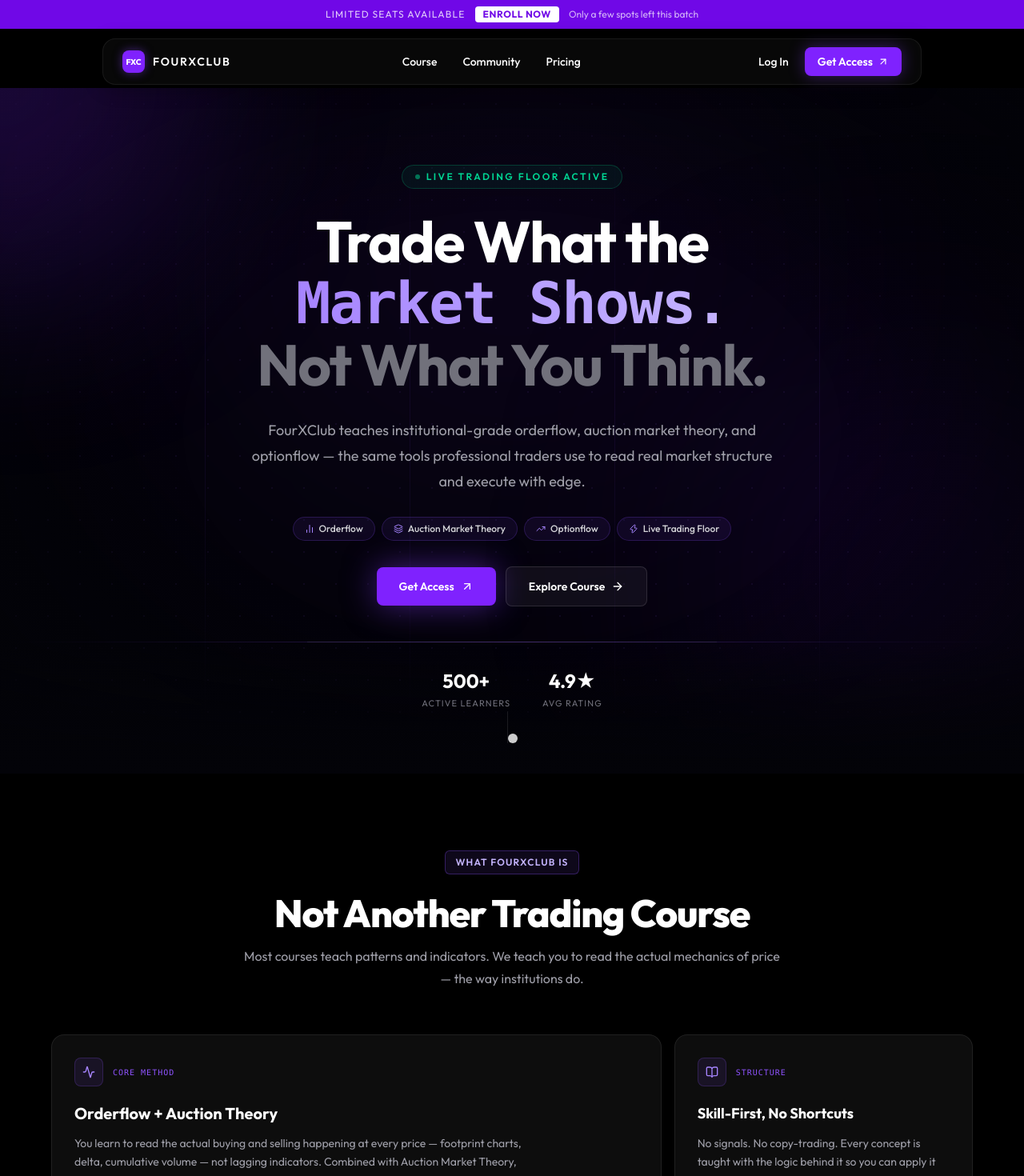
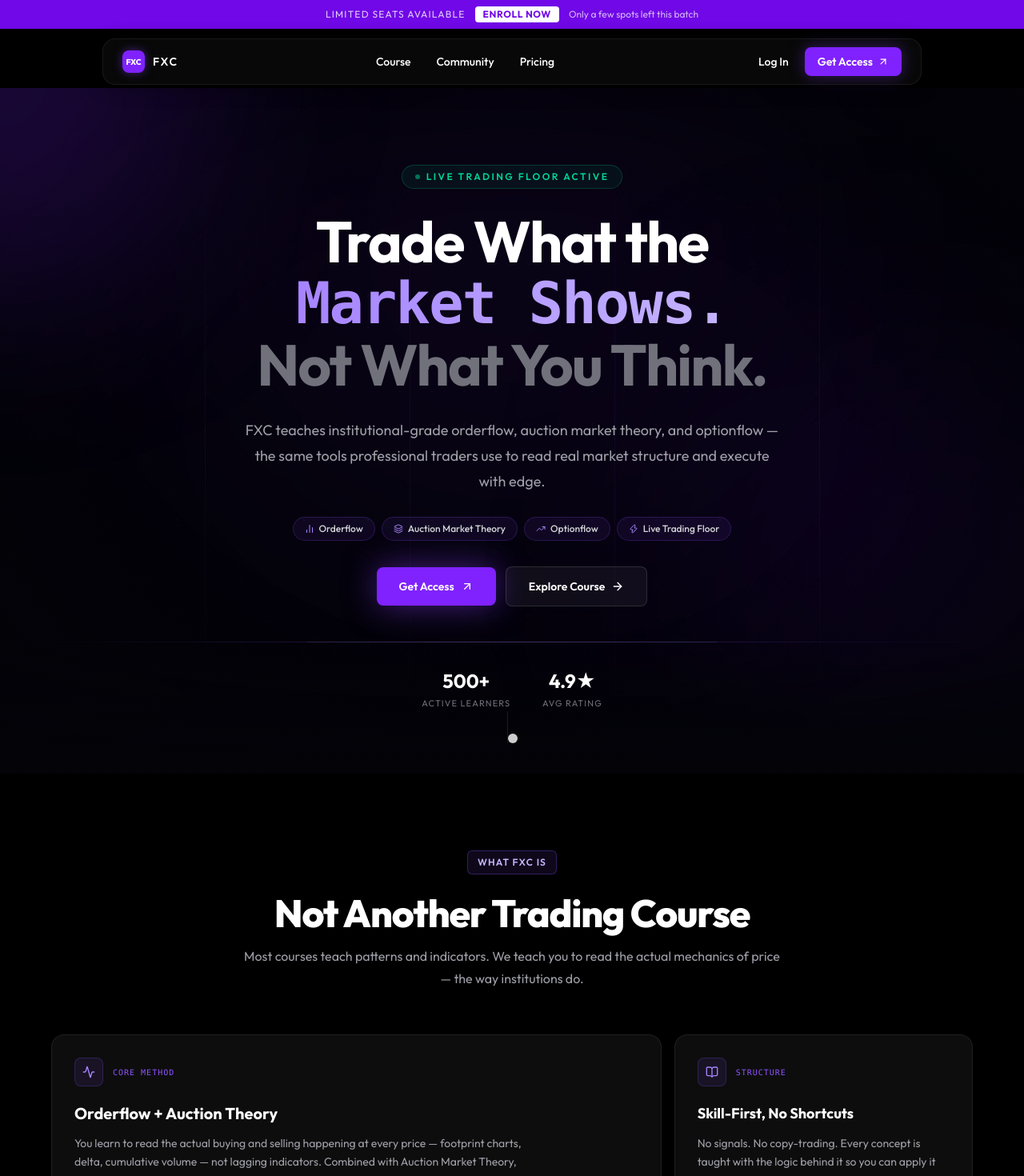
Before and after one commit to DeveloperVeer99/FXC, a React (Vite) app: page / in a window 1280 px wide. Shown: the top 1470 px of the page at 80% size. Built offline with nearby package versions, Linux system fonts and the light colour scheme.

Commit message:
fourxclub to fxc changes

```diff
--- a/src/components/hero/Hero.tsx
+++ b/src/components/hero/Hero.tsx
@@ -117,7 +117,7 @@
 
           {/* Subheadline */}
           <p className="max-w-2xl text-base leading-7 text-zinc-400 sm:text-lg sm:leading-8">
-            FourXClub teaches institutional-grade orderflow, auction market theory, and optionflow —
+            FXC teaches institutional-grade orderflow, auction market theory, and optionflow —
             the same tools professional traders use to read real market structure and execute with edge.
           </p>
 
--- a/src/components/sections/Testimonials.tsx
+++ b/src/components/sections/Testimonials.tsx
@@ -2,7 +2,7 @@
   {
     name: 'Arjun M.',
     role: 'Prop Trader, Mumbai',
-    text: 'FourXClub completely changed how I read the market. The orderflow sessions are unlike anything on YouTube — this is real institutional knowledge.',
+    text: 'FXC completely changed how I read the market. The orderflow sessions are unlike anything on YouTube — this is real institutional knowledge.',
     rating: 5,
   },
   {
@@ -51,7 +51,7 @@
             Traders Who{' '}
             <span className="text-violet-400">Leveled Up</span>
           </h2>
-          <p className="mt-4 text-base text-zinc-400">Real results from real traders in the FourXClub ecosystem.</p>
+          <p className="mt-4 text-base text-zinc-400">Real results from real traders in the FXC ecosystem.</p>
         </div>
       </div>
 
--- a/src/components/sections/TradingCommunity.tsx
+++ b/src/components/sections/TradingCommunity.tsx
@@ -22,7 +22,7 @@
             <span className="text-xs font-semibold uppercase tracking-widest text-violet-300">Community</span>
           </div>
           <h2 className="text-4xl font-bold tracking-tight text-white sm:text-5xl">
-            Join the FourXclub{' '}
+            Join the FXC{' '}
             <span className="text-violet-400">Trading Community</span>
           </h2>
           <p className="mt-4 text-base text-zinc-400">
--- a/src/components/sections/TradingEcosystem.tsx
+++ b/src/components/sections/TradingEcosystem.tsx
@@ -45,7 +45,7 @@
           className="mx-auto max-w-2xl text-center mb-14"
         >
           <div className="inline-flex items-center gap-2 rounded-md border border-violet-500/30 bg-violet-500/10 px-3 py-1.5 mb-6">
-            <span className="text-xs font-semibold uppercase tracking-widest text-violet-300">What FourXClub Is</span>
+            <span className="text-xs font-semibold uppercase tracking-widest text-violet-300">What FXC Is</span>
           </div>
           <h2 className="text-4xl font-black tracking-tight text-white sm:text-5xl">
             Not Another Trading Course
--- a/src/layouts/components/Footer.tsx
+++ b/src/layouts/components/Footer.tsx
@@ -14,7 +14,7 @@
                 <span className="text-[10px] font-black text-white tracking-tight">FXC</span>
               </div>
               <span className="text-sm font-semibold tracking-[0.12em] uppercase text-white">
-                FourXClub
+                FXC
               </span>
             </Link>
             <p className="mt-4 max-w-xs text-sm text-zinc-400 leading-6">
@@ -42,7 +42,7 @@
             <div className="space-y-3">
               <a href="#" className="block text-sm text-zinc-400 hover:text-white transition">Instagram</a>
               <a href="https://discord.gg/vrHwGxE3VA" target="_blank" rel="noreferrer" className="block text-sm text-zinc-400 hover:text-white transition">Discord</a>
-              <a href="mailto:contact@fourxclub.com" className="block text-sm text-zinc-400 hover:text-white transition">Email</a>
+              <a href="mailto:contact@fxc.com" className="block text-sm text-zinc-400 hover:text-white transition">Email</a>
             </div>
           </div>
 
@@ -58,7 +58,7 @@
         </div>
 
         <div className="mt-14 flex flex-col items-center justify-between gap-4 border-t border-white/[0.08] pt-8 text-xs text-zinc-600 md:flex-row">
-          <p>© 2026 FourXClub. All rights reserved.</p>
+          <p>© 2026 FXC. All rights reserved.</p>
           <p>Tools for futures, currency & options involves substantial risk. Only risk capital should be used for trading.</p>
         </div>
 
--- a/src/layouts/components/Navbar.tsx
+++ b/src/layouts/components/Navbar.tsx
@@ -46,7 +46,7 @@
                 <span className="text-[10px] font-black text-white tracking-tight">FXC</span>
               </div>
               <span className="text-sm font-semibold tracking-[0.12em] uppercase text-white">
-                FourXClub
+                FXC
               </span>
             </Link>
 
```
